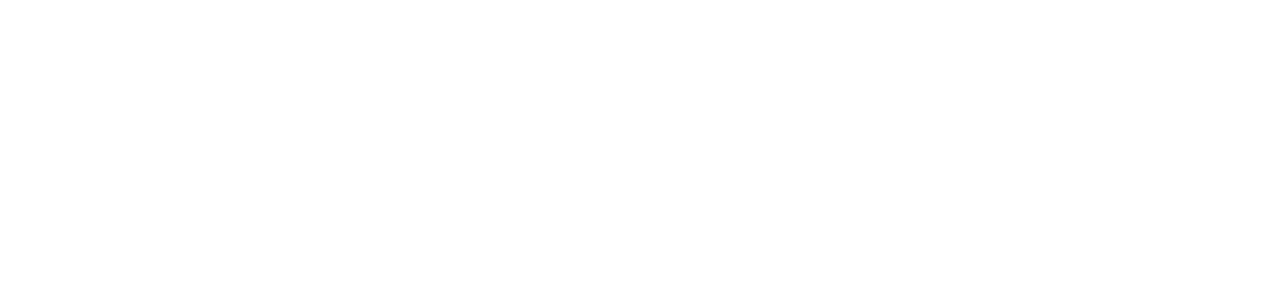
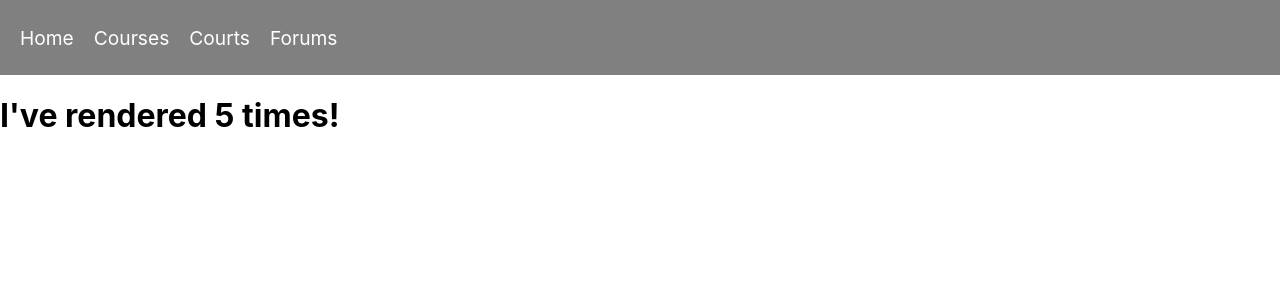
Before and after one commit to SEG3125-A/Group-27, a React (Create React App) app in the folder Lab8/tennis-website/: page /Timer in a window 1280 px wide. Before the commit this address had no page. Shown: the top 300 px of the page. Built offline with nearby package versions, Linux system fonts and the light colour scheme; the HTML template or start-up script is replaced by a standard one.

Commit message:
added components

```diff
--- a/Lab8/tennis-website/src/App.jsx
+++ b/Lab8/tennis-website/src/App.jsx
@@ -3,14 +3,18 @@
 import Home from "./routes/Home.jsx"
 import CourtReservationForm from './routes/CourtReservationForm.jsx'
 import CourseRegistrationForm from './routes/CourseRegistrationForm.jsx'
+import Timer from './routes/Timer.jsx'
+import Navbar from './components/Navbar.jsx'
 
 const App = () => {
     return <div>
         <Router> {/* Router Tag from import */}
+            <Navbar />
             <Routes>
                 <Route exact path='/' Component={Home}></Route> {/* Navigate to '/' (From the server controller) and Load Component 'Home' from Home.jsx, Copy this Router Tag for each components*/}
-                <Route exact path='/courtReserveForm' Component={CourtReservationForm}></Route> {/* Navigate to '/' (From the server controller) and Load Component 'Home' from Home.jsx, Copy this Router Tag for each components*/}
-                <Route exact path='/courseRegisterForm' Component={CourseRegistrationForm}></Route> {/* Navigate to '/' (From the server controller) and Load Component 'Home' from Home.jsx, Copy this Router Tag for each components*/}
+                <Route exact path='/courtReserveForm' Component={CourtReservationForm}></Route>
+                <Route exact path='/courseRegisterForm' Component={CourseRegistrationForm}></Route>
+                <Route exact path='/Timer' Component={Timer}></Route>
             </Routes>
         </Router>
     </div>
--- /dev/null
+++ b/Lab8/tennis-website/src/components/Navbar.jsx
@@ -0,0 +1,15 @@
+import React from 'react';
+import { Link } from 'react-router-dom'; // Assuming you're using React Router for navigation
+
+const Navbar = () => {
+    return (
+        <nav>
+            <Link to="/" className='link'>Home</Link>
+            <Link to="/courseRegisterForm" className='link'>Courses</Link>
+            <Link to="/courtReserveForm" className='link'>Courts</Link>
+            <Link to="/" className='link'>Forums</Link>
+        </nav>
+    );
+};
+
+export default Navbar;
--- a/Lab8/tennis-website/src/index.css
+++ b/Lab8/tennis-website/src/index.css
@@ -11,3 +11,18 @@
   font-family: source-code-pro, Menlo, Monaco, Consolas, 'Courier New',
     monospace;
 }
+
+nav {
+  display: flex;
+  align-items: center;
+  justify-content: flex-start;
+  background-color: grey;
+  height: 75px;
+}
+
+.link {
+  text-decoration: none;
+  color: white;
+  font-size: larger;
+  margin-left: 20px;
+}
--- /dev/null
+++ b/Lab8/tennis-website/src/routes/Timer.jsx
@@ -0,0 +1,15 @@
+import { useState, useEffect } from "react";
+
+function Timer() {
+  const [count, setCount] = useState(0);
+
+  useEffect(() => {
+    setTimeout(() => {
+      setCount((count) => count + 1);
+    }, 1000);
+  });
+
+  return <h1>I've rendered {count} times!</h1>;
+}
+
+export default Timer
```
Also changed, not shown: Lab8/tennis-website/src/App.css (deleted, +0 -38 lines), 1 other file (tests, documents, lock files or other folders).
